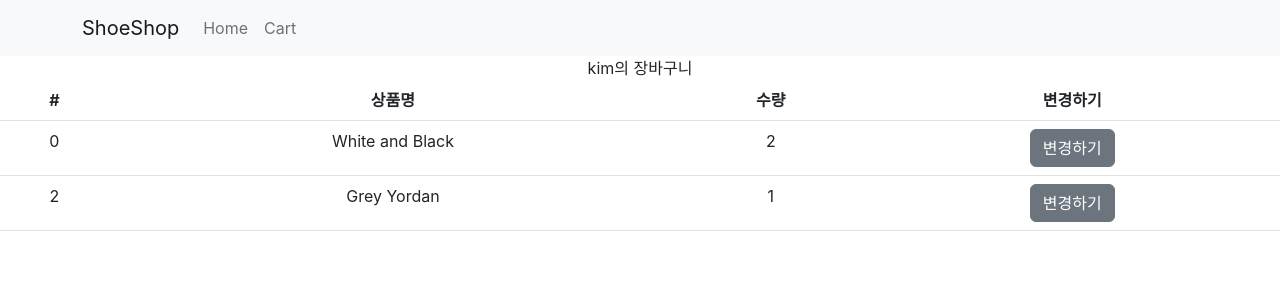
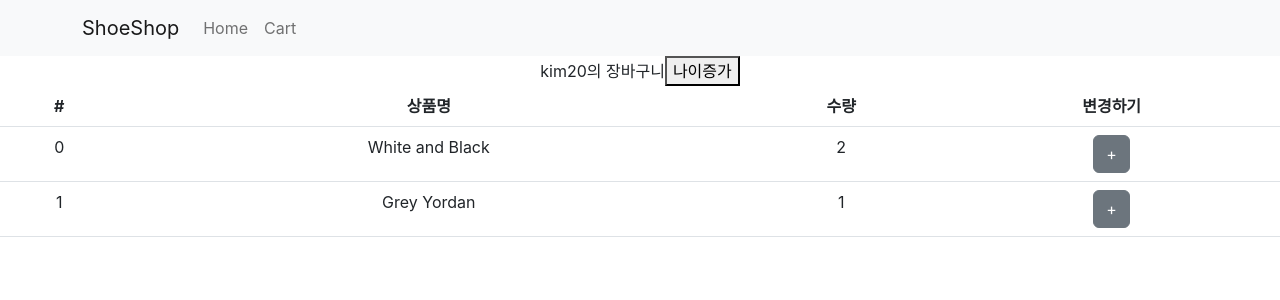
Before and after one commit to ye1n/study-basic-react, a React (Create React App) app in the folder shop/: page /cart in a window 1280 px wide. Shown: the top 300 px of the page. Built offline with nearby package versions, Linux system fonts and the light colour scheme.

Commit message:
Redux 4 : state가 object/array일 경우 변경하는 법

```diff
--- a/shop/src/App.js
+++ b/shop/src/App.js
@@ -38,7 +38,7 @@ function App() {
 
       <Navbar bg="light" variant="light">
         <Container>
-          <Navbar.Brand href="/">ShoeShop</Navbar.Brand>
+          <Navbar.Brand onClick={() => { navigate('/') }}>ShoeShop</Navbar.Brand>
           <Nav className="me-auto">
             {/* 페이지 앞, 뒤로가기 : navigate(1), navigate(-1)  */}
             <Nav.Link onClick={() => { navigate('/home') }}>Home</Nav.Link>
--- a/shop/src/index.js
+++ b/shop/src/index.js
@@ -5,7 +5,7 @@ import App from './App';
 import reportWebVitals from './reportWebVitals';
 import { BrowserRouter } from 'react-router-dom';
 import { Provider } from "react-redux";
-import store from './store.js'
+import store from './store/store.js'
 
 const root = ReactDOM.createRoot(document.getElementById('root'));
 root.render(
--- a/shop/src/routes/Cart.js
+++ b/shop/src/routes/Cart.js
@@ -1,7 +1,8 @@
 /* eslint-disable */
 import {Table, Button} from 'react-bootstrap'
 import { useDispatch, useSelector } from 'react-redux'
-import {changeName} from './../store'
+import { countUp } from '../store/store.js';
+import {changeAge, changeName} from './../store/userSlice.js'
 
 function Cart(){
 
@@ -10,7 +11,8 @@ function Cart(){
 
     return(
         <div>
-          {state.user}의 장바구니
+          {state.user.name}{state.user.age}의 장바구니
+          <button onClick={()=>{dispatch(changeAge(10))}}>나이증가</button>
             <Table>
                 <thead>
                     <tr>
@@ -27,11 +29,11 @@ function Cart(){
                     //   <Card shoes={shoes[i]} key={i} i={i} />
                       <tr key={i}>
                         <td>{state.cartList[i].id}</td>
-                        <td>{state.cartList[i].name}</td>
+                        <td>{state.cartList[i].title}</td>
                         <td>{state.cartList[i].count}</td>
                         <td><Button variant="secondary" onClick={()=>{
-                          dispatch(changeName())
-                        }}>변경하기</Button></td>
+                          dispatch(countUp(state.cartList[i].id))
+                        }}>+</Button></td>
                       </tr>
                     );
                   })
--- a/shop/src/routes/Detail.js
+++ b/shop/src/routes/Detail.js
@@ -4,6 +4,8 @@ import { useParams } from "react-router-dom";
 import styled from 'styled-components';
 import {Nav} from 'react-bootstrap';
 import {Context1} from './../App.js';
+import { useDispatch, useSelector } from "react-redux";
+import { addList } from "../store/store.js";
 
 // build 후 css 파일 오염 방지하려면 컴포넌트.module.css
 
@@ -35,6 +37,8 @@ let YellowBtn = styled.button`
 // }
 
 function Detail(props) {
+
+    let dispatch = useDispatch();
 
     // context 안에 있던 state 사용하려면
     // 1. 만들어둔 context를 import
@@ -98,7 +102,9 @@ function Detail(props) {
                     <h4 className="pt-5">{찾은상품.title}</h4>
                     <p>{찾은상품.content}</p>
                     <p>{찾은상품.price}원</p>
-                    <button className="btn btn-danger">주문하기</button>
+                    <button className="btn btn-danger" onClick={()=>{
+                        dispatch(addList(찾은상품))
+                    }}>주문하기</button>
                 </div>
             </div>
 
--- a/shop/src/store.js
+++ /dev/null
@@ -1,44 +0,0 @@
-// state들을 보관하는 파일
-import { configureStore, createSlice } from '@reduxjs/toolkit'
-
-// redux state 보관하는 법
-// 1. createSlice()로 state 만들기 ({ name : 'state이름', initialState : 'state값' })
-// 2. configureStore() 안에 등록 ({ 작명 : createSlice만든거.reducer })
-
-// useState() 역할
-let user = createSlice({
-  name : 'user',  // state 명
-  initialState : 'kim', // 값
-  reducers : {
-    // redux state 변경하는 법
-    // 1. state 수정해주는 함수만들기 (파라미터는 기존 state, return에 새로운 state 입력하면 기존 state를 갈아치움)
-    // 2. 만든 함수 export, import 후 dispatcher로 감싸서 사용
-    changeName(state) {
-      return 'john ' + state
-    }
-  }
-})
-
-// user.actions : state 변경 함수가 전부 출력됨
-export let {changeName} = user.actions;
-
-let stock = createSlice({
-  name : 'stock',
-  initialState : [10, 11, 12]
-})
-
-let cartList = createSlice({
-  name : 'cartList',
-  initialState : [
-    {id : 0, name : 'White and Black', count : 2},
-    {id : 2, name : 'Grey Yordan', count : 1}
-  ]
-})
-
-export default configureStore({
-  reducer: {
-    user : user.reducer,
-    stock : stock.reducer,
-    cartList : cartList.reducer,
-  }
-})
--- /dev/null
+++ b/shop/src/store/store.js
@@ -0,0 +1,39 @@
+// state들을 보관하는 파일
+import { configureStore, createSlice } from '@reduxjs/toolkit'
+import user from './userSlice.js'
+
+let stock = createSlice({
+  name : 'stock',
+  initialState : [10, 11, 12]
+})
+
+let cartList = createSlice({
+  name : 'cartList',
+  initialState : [
+    {id : 0, title : 'White and Black', count : 2},
+    {id : 1, title : 'Grey Yordan', count : 1},
+  ],
+  reducers : {
+    // 버튼을 누르면 옆에 있는 상품id와 동일한 상품id 가진걸 state에서 찾은 다음에 그걸 +1
+    countUp(state, action) {
+      let product = state.find((x) => x.id == action.payload);
+      product.count += 1;
+    },
+    addList(state, action){
+      let copy = [...state];
+      copy.push(action.payload);
+      console.log(copy);
+      return copy;
+    }
+  }
+})
+
+export let {countUp, addList} = cartList.actions;
+
+export default configureStore({
+  reducer: {
+    user : user.reducer,
+    stock : stock.reducer,
+    cartList : cartList.reducer,
+  }
+})
--- /dev/null
+++ b/shop/src/store/userSlice.js
@@ -0,0 +1,28 @@
+import { createSlice } from "@reduxjs/toolkit";
+
+// redux state 보관하는 법
+// 1. createSlice()로 state 만들기 ({ name : 'state이름', initialState : 'state값' })
+// 2. configureStore() 안에 등록 ({ 작명 : createSlice만든거.reducer })
+
+// useState() 역할
+let user = createSlice({
+    name : 'user',  // state 명
+    initialState : {name : 'kim', age : 20}, // 값
+    reducers : {
+      // redux state 변경하는 법
+      // 1. state 수정해주는 함수만들기 (파라미터는 기존 state, return에 새로운 state 입력하면 기존 state를 갈아치움)
+      // 2. 만든 함수 export, import 후 dispatcher로 감싸서 사용
+      changeName(state) {
+        state.name = 'park'
+        // array/object의 경우 return 없이 직접 수정해도 변경 됨
+      },
+      changeAge(state, action) {
+        state.age += action.payload;
+      }
+    }
+})
+
+// user.actions : state 변경 함수가 전부 출력됨
+export let {changeName, changeAge} = user.actions;
+
+export default user
```
